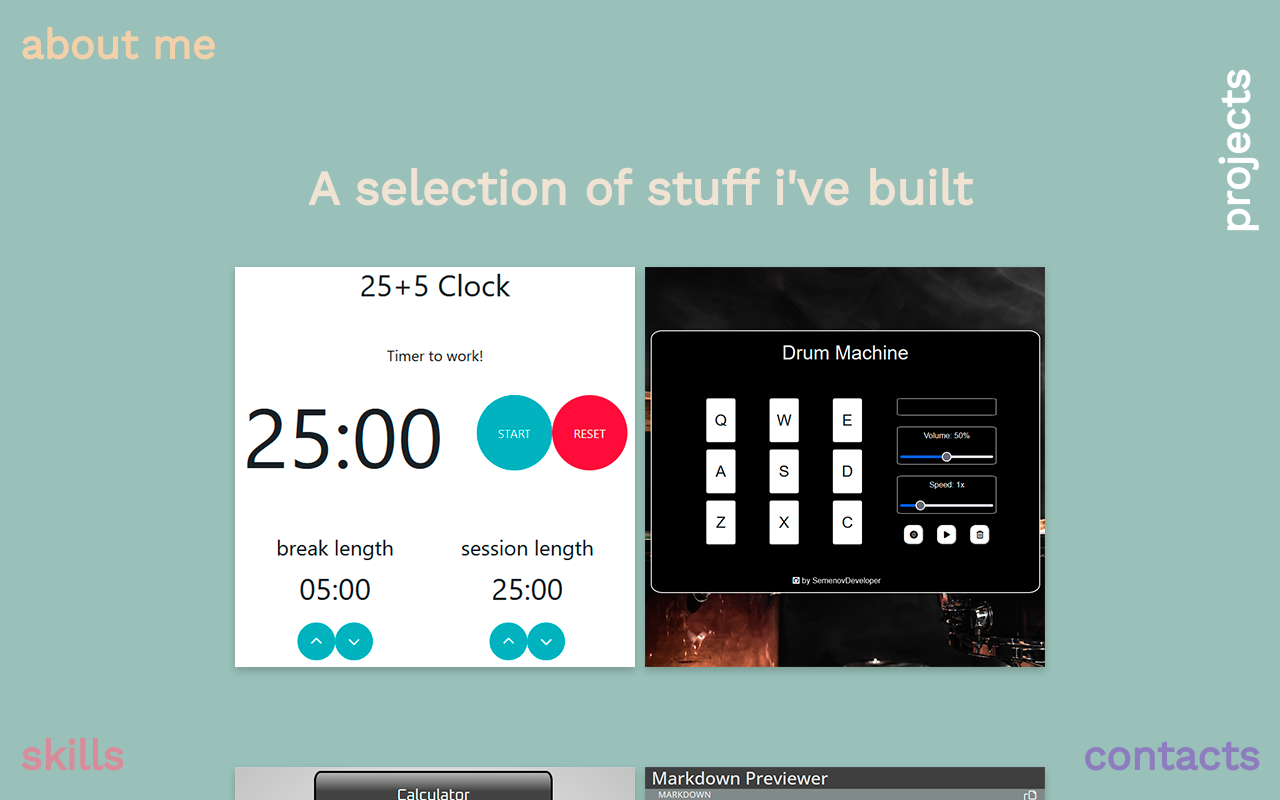
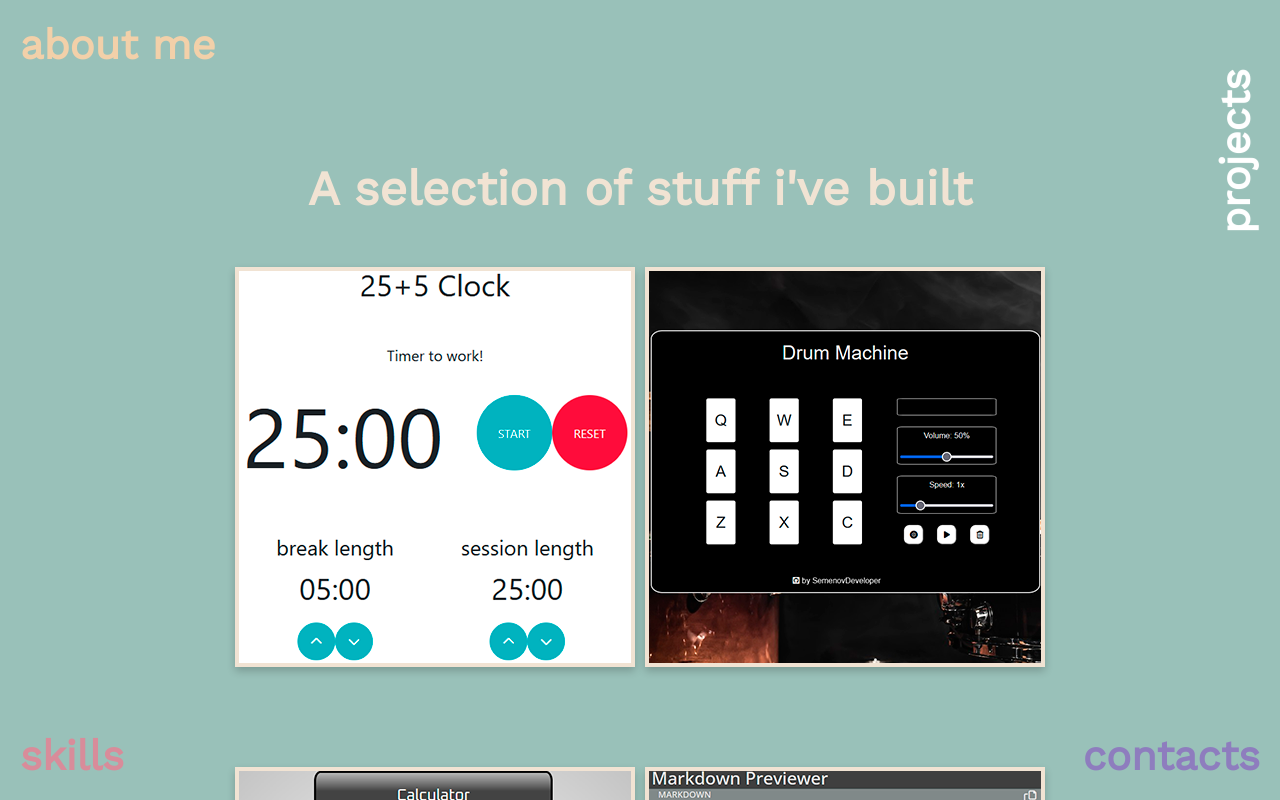
Before and after one commit to SemenovDeveloper/portfolio, a React (Create React App) app: page / in a window 1280 px wide. Both pictures are taken after a click on the element "projects". Shown: the top 800 px of the page. Built offline with nearby package versions, Linux system fonts and the light colour scheme.

Commit message:
Projects border styling

```diff
--- a/src/App.css
+++ b/src/App.css
@@ -184,6 +184,10 @@ body {
   -webkit-backface-visibility: hidden;
   backface-visibility: hidden; }
 
+.project-item-front {
+  outline: 4px solid #f1e3d3;
+  outline-offset: -4px; }
+
 .project-item-back {
   background-color: #f1e3d3;
   color: #302e2e;
--- a/src/App.scss
+++ b/src/App.scss
@@ -195,6 +195,11 @@ body {
   backface-visibility: hidden;
 }
 
+.project-item-front {
+  outline: 4px solid $almond;
+  outline-offset: -4px;
+}
+
 .project-item-back {
   background-color: $almond;
   color: $black;
```
Also changed, not shown: src/App.min.css.
